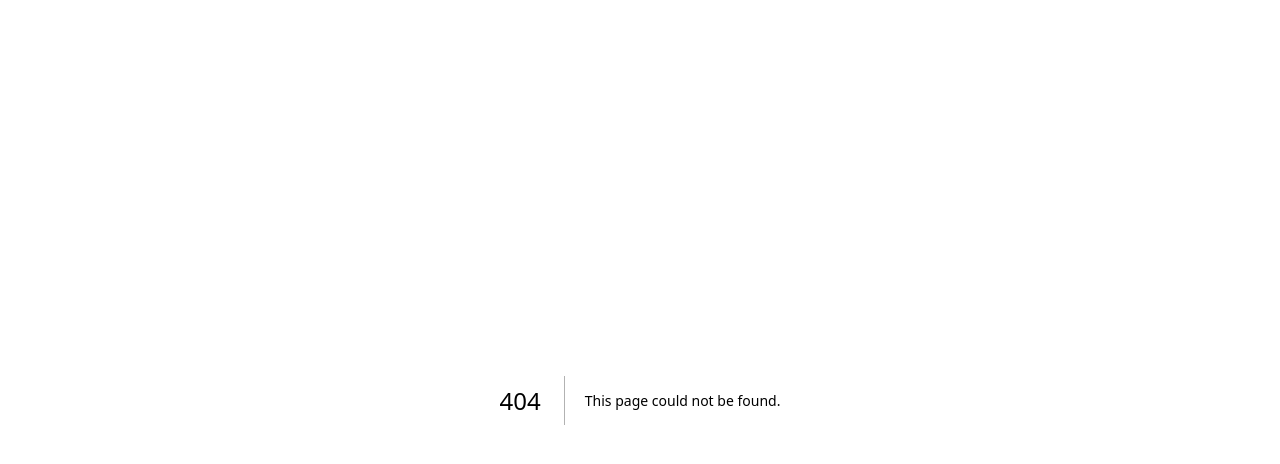
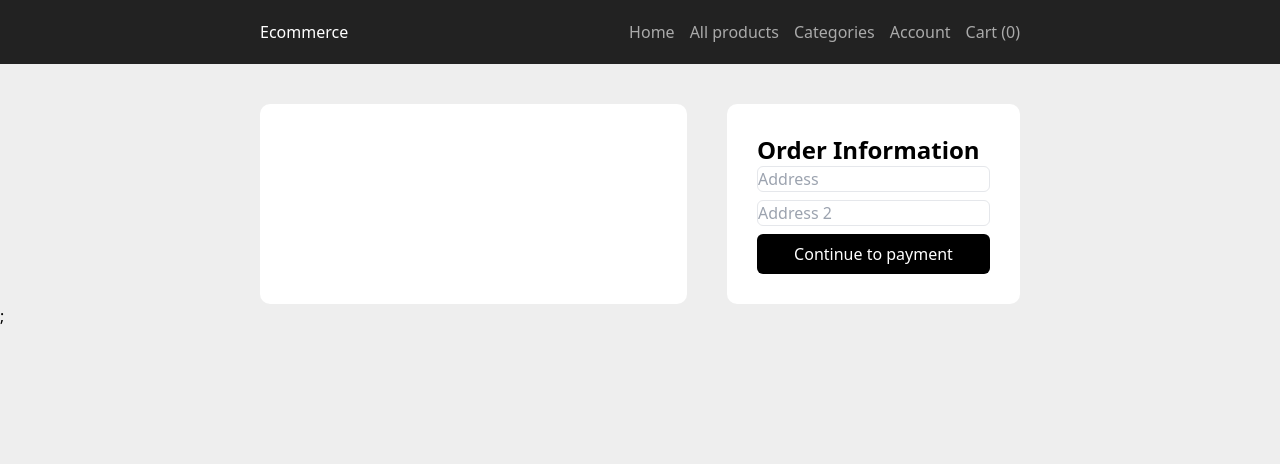
Before and after one commit to nthapa000/Cantilever, a Next.js app in the folder e-commerce/e-commerce-front/: page /cart in a window 1280 px wide. Before the commit this address had no page. Shown: the top 464 px of the page. Built offline with nearby package versions, Linux system fonts and the light colour scheme.

Commit message:
Cart Page Setup

```diff
--- /dev/null
+++ b/e-commerce/e-commerce-front/components/CardContext.js
@@ -0,0 +1,30 @@
+import {  createContext, useEffect, useState } from "react";
+
+export const CartContext = createContext({});
+
+export function CartContextProvider({children}){
+    // fixes the problem when we refresh the react page the count of cart goes to zero
+    const ls = typeof window !== "undefined" ? window.localStorage:null;
+    const [cartProducts,setCartProducts] = useState([]);
+
+    useEffect(()=>{
+        if(cartProducts?.length > 0){
+            ls?.setItem('cart',JSON.stringify(cartProducts))
+        }
+    },[cartProducts])
+
+    useEffect(() => {
+        if(ls && ls.getItem('cart')){
+            setCartProducts(JSON.parse(ls.getItem('cart')))
+        }
+    },[])
+
+    function addProduct(productId){
+        setCartProducts(prev => [...prev,productId])
+    }
+    return(
+        <CartContext.Provider value={{cartProducts,setCartProducts,addProduct}}>
+            {children}
+        </CartContext.Provider>
+    )
+}
--- a/e-commerce/e-commerce-front/components/Featured.js
+++ b/e-commerce/e-commerce-front/components/Featured.js
@@ -1,7 +1,13 @@
 import Link from "next/link";
 import Center from "./Center";
+import { useContext } from "react";
+import { CartContext } from "./CardContext";
 
 export default function Featured({product}) {
+  const {addProduct} = useContext(CartContext)
+  function addFeature(){
+    addProduct(product._id);
+  }
   return (
     <div className="FeaturedDiv">
       <Center>
@@ -16,7 +22,7 @@ export default function Featured({product}) {
                 <Link href={'/products/'+product._id} className="primaryBtn  ButtonWhite ButtonWhiteOutline">
                   Read More
                 </Link>
-                <button className="primaryBtn ButtonWhite ">
+                <button className="primaryBtn ButtonWhite " onClick={addFeature}>
                   <svg
                     xmlns="http://www.w3.org/2000/svg"
                     viewBox="0 0 24 24"
--- a/e-commerce/e-commerce-front/components/Header.js
+++ b/e-commerce/e-commerce-front/components/Header.js
@@ -1,7 +1,10 @@
 import Link from "next/link";
 import Center from "./Center";
+import { useContext } from "react";
+import { CartContext } from "./CardContext";
 
 export default function Header() {
+  const {cartProducts} = useContext(CartContext);
   return (
     <header className="bg-[#222] ">
       <Center>
@@ -14,7 +17,7 @@ export default function Header() {
             <Link className="navLink" href={"/products"}>All products</Link>
             <Link className="navLink" href={"/categories"}>Categories</Link>
             <Link className="navLink" href={"/account"}>Account</Link>
-            <Link className="navLink" href={"/cart"}>Cart (0)</Link>
+            <Link className="navLink" href={"/cart"}>Cart ({cartProducts.length})</Link>
           </nav>
         </div>
       </Center>
--- a/e-commerce/e-commerce-front/components/ProductBox.js
+++ b/e-commerce/e-commerce-front/components/ProductBox.js
@@ -1,6 +1,9 @@
 import Link from "next/link"
+import { useContext } from "react";
+import { CartContext } from "./CardContext";
 
 export default function ProductBox({ _id, title, description, price, images }) {
+  const {addProduct} = useContext(CartContext)
   const url = '/product/'+_id;
   return (
     <div className="ProductBoxWrapper">
@@ -14,7 +17,7 @@ export default function ProductBox({ _id, title, description, price, images }) {
         <div className="ProductPriceRow">
           <div className="ProductBoxPrice">Rs. {price}</div>
           <div>
-            <button className="primaryBtn FeaturedButtonPrimary ">
+            <button className="primaryBtn FeaturedButtonPrimary " onClick={()=> addProduct(_id)}>
               <svg
                 xmlns="http://www.w3.org/2000/svg"
                 viewBox="0 0 24 24"
--- a/e-commerce/e-commerce-front/pages/_app.js
+++ b/e-commerce/e-commerce-front/pages/_app.js
@@ -1,6 +1,12 @@
+import { CartContextProvider } from "@/components/CardContext";
 import "@/styles/globals.css";
 
-
 export default function App({ Component, pageProps }) {
-  return <Component {...pageProps} />;
+  return (
+    <>
+    <CartContextProvider>
+      <Component {...pageProps} />;
+      </CartContextProvider>
+    </>
+  );
 }
--- /dev/null
+++ b/e-commerce/e-commerce-front/pages/cart.js
@@ -0,0 +1,27 @@
+import { CartContext } from "@/components/CardContext";
+import Center from "@/components/Center";
+import Header from "@/components/Header";
+import { useContext } from "react";
+
+export default function CartPage() {
+  const {cartProducts} = useContext(CartContext);
+  return (
+    <>
+      <Header />
+      {/* Displaying the products */}
+      <Center>
+        <div className="CartColumnsWrapper">
+          <div className="CartBox">
+
+          </div>
+          <div className="CartBox">
+            <h2 className="font-bold text-2xl">Order Information</h2>
+            <input className="border rounded-md mb-2" type="text" placeholder="Address"/>
+            <input className="border rounded-md" type="text" placeholder="Address 2" />
+            <button className="rounded-md p-2  bg-black text-white  mt-2 w-[100%] block text">Continue to payment</button>
+          </div>
+        </div>
+      </Center>
+    </>
+  );
+}
--- a/e-commerce/e-commerce-front/styles/globals.css
+++ b/e-commerce/e-commerce-front/styles/globals.css
@@ -250,3 +250,19 @@ body{
   border: 1px solid #5542F6;
   color: #fff;
 }
+
+
+/* Cart */
+
+.CartColumnsWrapper{
+  display: grid;
+  grid-template-columns: 1.3fr .7fr;
+  gap: 40px;
+  margin-top: 40px;
+}
+
+.CartBox{
+  background-color: #fff;
+  border-radius: 10px;
+  padding: 30px;
+}
```
